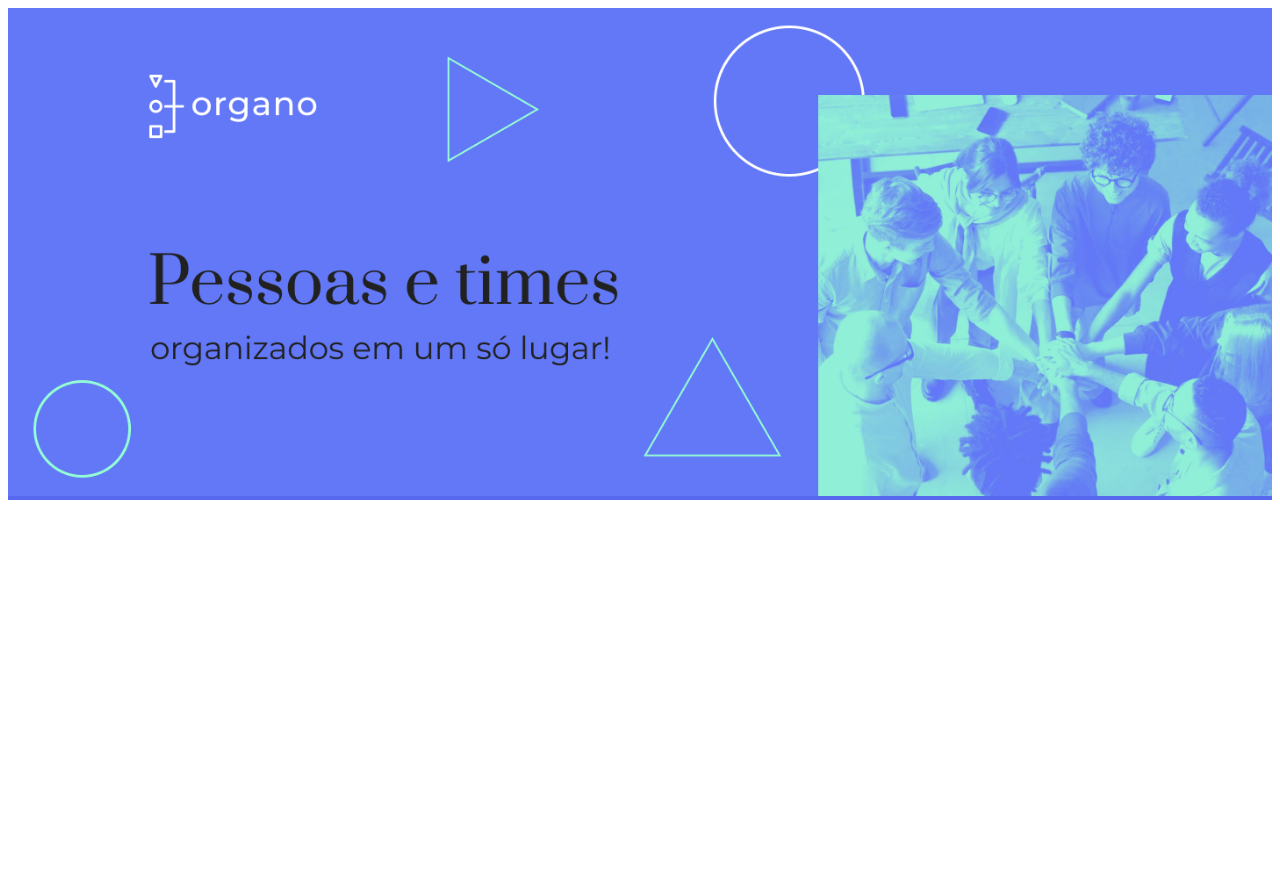
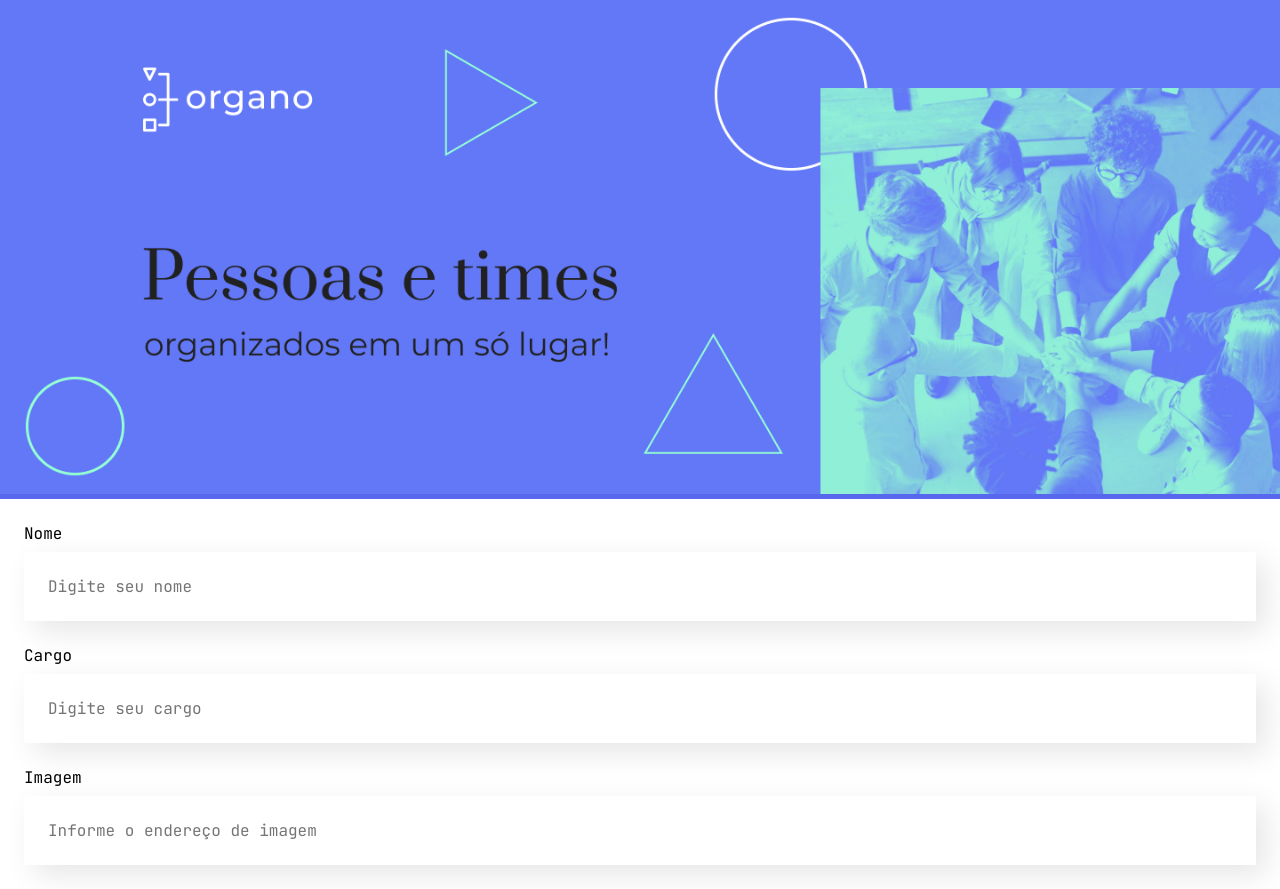
Before and after one commit to andrade-bruno/modalgr-training-process, a React (Create React App) app in the folder react-desenvolvendo-com-javascript/organo/: page / in a window 1280 px wide. Before the commit the page ends 800 px from the top, so only its background shows below. Built offline with nearby package versions, Linux system fonts and the light colour scheme.

Commit message:
feat: Input component

```diff
--- a/react-desenvolvendo-com-javascript/organo/src/App.js
+++ b/react-desenvolvendo-com-javascript/organo/src/App.js
@@ -1,10 +1,19 @@
-import Banner from "./components/Banner/Banner";
+import Banner from './components/Banner';
+import Input from './components/Input';
+import './main.css';
 
 function App() {
     return (
-      <>
-        <Banner />
-      </>
+        <>
+            <Banner />
+            <Input name='Nome' type='text' placeholder='Digite seu nome' />
+            <Input name='Cargo' type='text' placeholder='Digite seu cargo' />
+            <Input
+                name='Imagem'
+                type='text'
+                placeholder='Informe o endereço de imagem'
+            />
+        </>
     );
 }
 
--- a/react-desenvolvendo-com-javascript/organo/src/components/Banner/Banner.js
+++ b/react-desenvolvendo-com-javascript/organo/src/components/Banner/index.js
@@ -1,11 +1,11 @@
-import './Banner.css'
+import './index.css';
 
 export default function Banner() {
     return (
         <>
             <header className='banner'>
-                <img src="/assets/banner.png" alt='Bannerr'/>
+                <img src='/assets/banner.png' alt='Banner' />
             </header>
         </>
-    )
+    );
 }
--- /dev/null
+++ b/react-desenvolvendo-com-javascript/organo/src/components/Input/index.css
@@ -0,0 +1,17 @@
+.field {
+    margin: 24px;
+}
+
+.field label {
+    display: block;
+    margin: 0 0 8px 0;
+}
+
+.field input {
+    background: #fff;
+    box-shadow: 10px 10px 30px rgba(0, 0, 0, 0.1);
+    width: 100%;
+    border: none;
+    padding: 24px;
+    box-sizing: border-box;
+}
--- /dev/null
+++ b/react-desenvolvendo-com-javascript/organo/src/components/Input/index.js
@@ -0,0 +1,15 @@
+import React from 'react';
+import './index.css';
+
+export default function Input(props) {
+    const { name, type, placeholder } = props;
+
+    return (
+        <>
+            <div className='field'>
+                <label>{name}</label>
+                <input name={name} type={type} placeholder={placeholder} />
+            </div>
+        </>
+    );
+}
--- /dev/null
+++ b/react-desenvolvendo-com-javascript/organo/src/main.css
@@ -0,0 +1,8 @@
+@import url('https://fonts.googleapis.com/css2?family=JetBrains+Mono:wght@400;700&display=swap');
+
+* {
+    margin: 0px;
+    padding: 0px;
+    font-family: 'JetBrains Mono', monospace;
+    font-size: 100%;
+}
```
Also changed, not shown: react-desenvolvendo-com-javascript/organo/src/components/Banner/index.css (renamed from react-desenvolvendo-com-javascript/organo/src/components/Banner/Banner.css), react-desenvolvendo-com-javascript/organo/src/components/Form/index.css (added), react-desenvolvendo-com-javascript/organo/src/components/Form/index.js (added).
